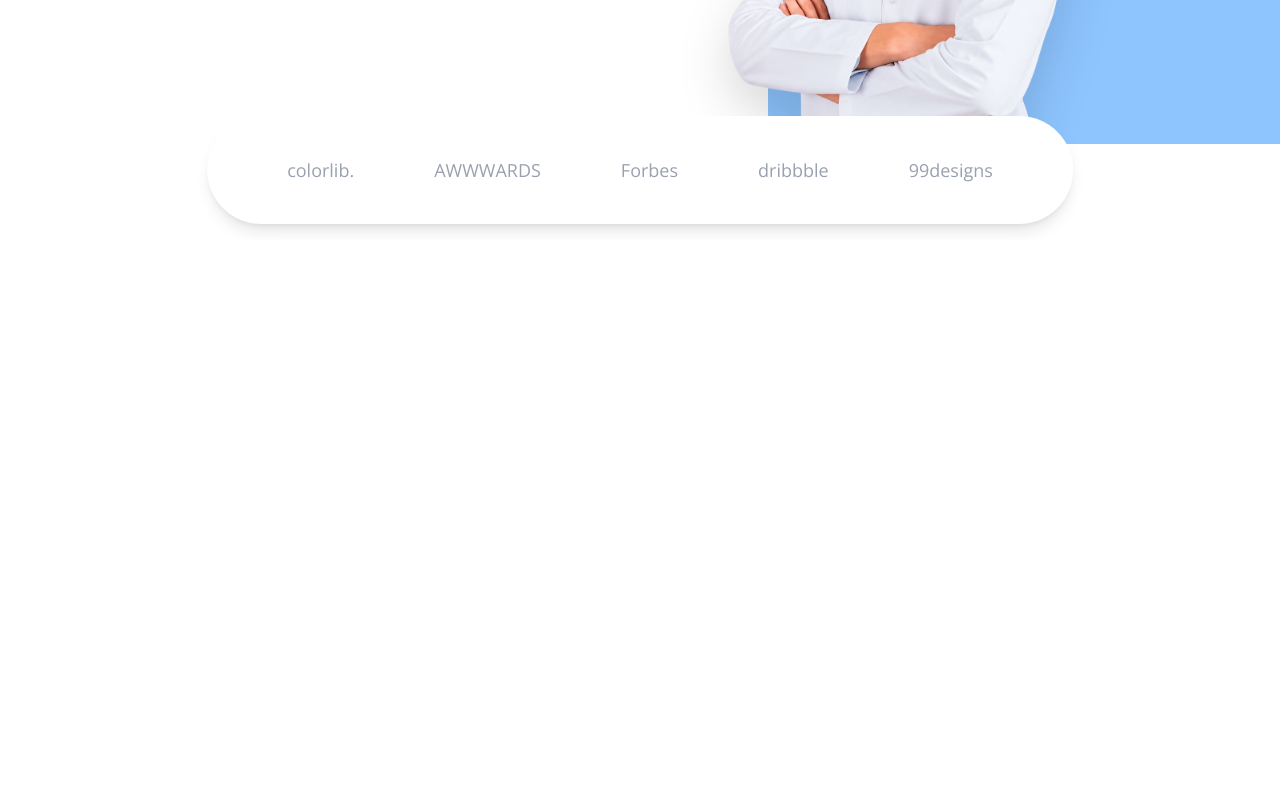
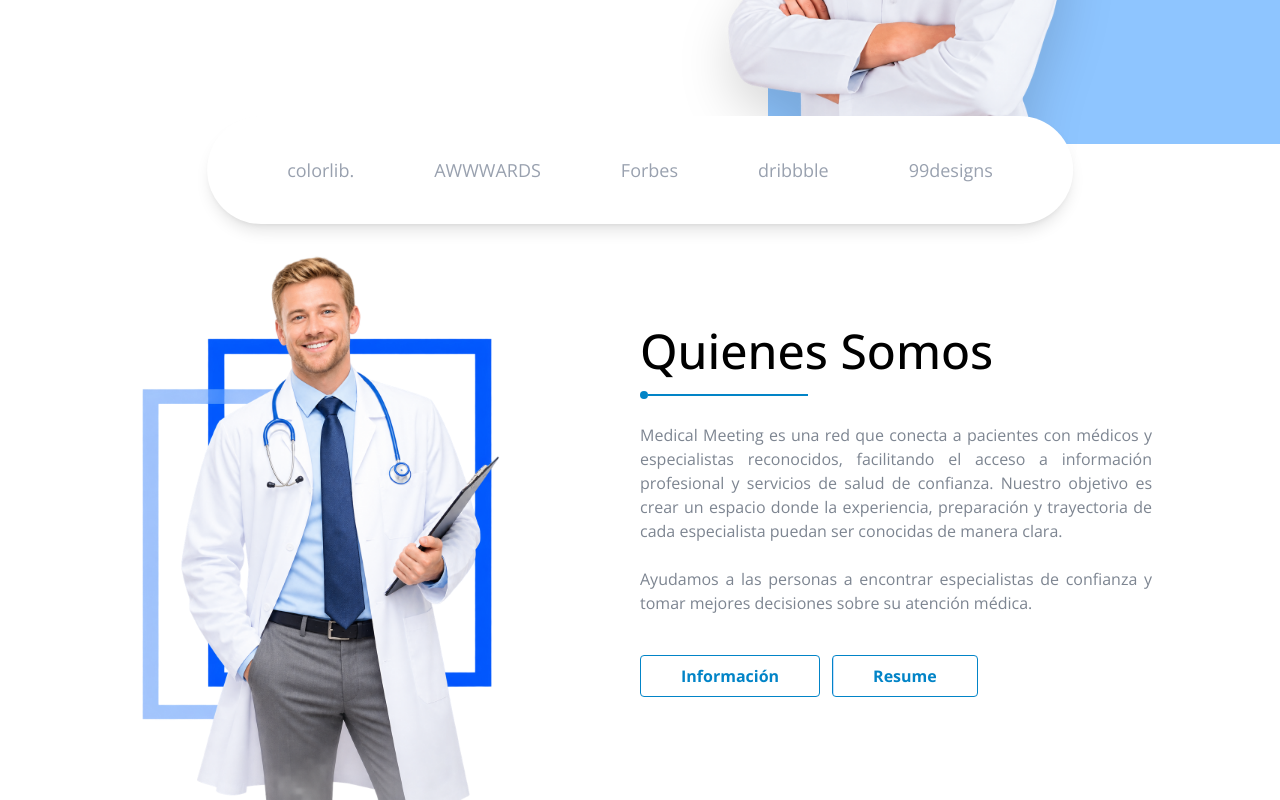
Before and after one commit to danlakelake/Medical-Meeting-React, a React (Vite) app: page / in a window 1280 px wide. Shown: the part 560-1360 px from the top of the page. Before the commit the page ends 800 px from the top, so only its background shows below. Built offline with nearby package versions, Linux system fonts and the light colour scheme.

Commit message:
feat: add about section & resposive

```diff
--- a/src/App.tsx
+++ b/src/App.tsx
@@ -1,5 +1,5 @@
 import Header from './components/Header';
-import Hero from "./components/Hero";
+import {Hero, About} from "./components/sections";
 
 function App() {
 
@@ -7,6 +7,7 @@ function App() {
     <>
     <Header/>
     <Hero/>
+    <About/>
     </>
   )
 }
--- /dev/null
+++ b/src/components/sections/About.tsx
@@ -0,0 +1,53 @@
+import aboutDoctor from '../../assets/about-doctor.png';
+
+function About() {
+  return (
+    <section className='section-padding'>
+      <div className="flex flex-col md:flex-row pt-0 md:pt-50 lg:pt-20 pb-20 md:pb-20 lg:pb-0">
+        {/* Imagen */}
+        <div className="w-full md:w-1/2 mb-10 md:mb-0">
+          <img
+            src={aboutDoctor}
+            alt="Médico"
+            className="w-[40%] md:w-[60%] mx-auto"
+          />
+        </div>
+        {/* Contenido */}
+        <div className="w-full md:w-1/2 pl-0 pr-8 flex flex-col justify-center items-center md:items-start text-center md:text-left">
+          <div className="max-w-lg flex flex-col items-center md:items-start">
+            <h2 className="text-5xl font-medium pb-2">Quienes Somos</h2>
+            <div className="mt-2 space-y-6">
+              <div className="flex items-center justify-center md:justify-start">
+                <span className="w-2 h-2 rounded-full bg-primary"></span>
+                <span className="w-40 h-0.5 bg-primary"></span>
+              </div>
+              <p className="paragraphs">
+                Medical Meeting es una red que conecta a pacientes con médicos y
+                especialistas reconocidos, facilitando el acceso a información
+                profesional y servicios de salud de confianza. Nuestro objetivo
+                es crear un espacio donde la experiencia, preparación y
+                trayectoria de cada especialista puedan ser conocidas de manera
+                clara.
+              </p>
+              <p className="paragraphs">
+                Ayudamos a las personas a encontrar especialistas de confianza y
+                tomar mejores decisiones sobre su atención médica.
+              </p>
+              {/* Buttons */}
+              <div className="flex gap-3 pt-4 justify-center md:justify-start">
+                <button className="btn-secondary">
+                  <span className="relative z-10">Información</span>
+                </button>
+                <button className="btn-secondary">
+                  <span className="relative z-10">Resume</span>
+                </button>
+              </div>
+            </div>
+          </div>
+        </div>
+      </div>
+    </section>
+  );
+}
+
+export default About;
--- a/src/components/Hero.tsx
+++ b/src/components/sections/Hero.tsx
@@ -1,5 +1,5 @@
-import heroDoctor from '../assets/hero-doctor.png';
-import Brands from './Brands';
+import heroDoctor from '../../assets/hero-doctor.png';
+import Brands from '../Brands';
 
 function Hero() {
   return (
@@ -27,7 +27,7 @@ function Hero() {
           />
         </div>
       </div>
-      <Brands/>
+      <Brands />
     </section>
   );
 }
--- /dev/null
+++ b/src/components/sections/index.ts
@@ -0,0 +1,2 @@
+export { default as Hero } from './Hero';
+export { default as About } from './About';
--- a/src/index.css
+++ b/src/index.css
@@ -7,7 +7,8 @@
   --color-secondary: #00bcff;
   --color-tertiary: #8ec5ff;
   --color-light: #51a2ff;
-  --color-gray-brands: #99a1af
+  --color-gray-brands: #99a1af;
+  --color-gray-texts: #7d8591;
 }
 
 * {
@@ -18,10 +19,11 @@ body {
   font-family: 'Open Sans', sans-serif;
 }
 
-/* Default Button */
-.btn-primary {
-  @apply px-15
-  py-2 border
+/* Default Buttons */
+.btn-primary,
+.btn-secondary {
+  @apply py-2
+  border
   border-primary
   rounded
   font-bold
@@ -32,22 +34,34 @@ body {
   overflow-hidden;
 }
 
-.btn-primary:hover {
+.btn-primary {
+  @apply px-15;
+}
+
+.btn-secondary {
+  @apply px-10;
+}
+
+.btn-primary:hover,
+.btn-secondary:hover {
   @apply border-transparent;
 }
 
-.btn-primary::before {
+.btn-primary::before,
+.btn-secondary::before {
   content: '';
   @apply absolute inset-y-0 left-0 w-full bg-light;
   transform: translateX(-100%);
   transition: transform 0.3s ease;
 }
 
-.btn-primary:hover::before {
+.btn-primary:hover::before,
+.btn-secondary:hover::before {
   transform: translateX(0);
 }
 
-.btn-primary:hover span {
+.btn-primary:hover span,
+.btn-secondary:hover span {
   @apply text-white;
 }
 
@@ -60,3 +74,13 @@ nav ul li:hover {
   color: var(--color-secondary);
   transition: 0.3s;
 }
+
+/* Default Paragraphs */
+.paragraphs {
+  @apply text-base text-gray-texts text-justify;
+}
+
+/* Default Sections */
+.section-padding {
+  @apply px-10 md:px-0;
+}
```
Also changed, not shown: src/assets/about-doctor.png (added).
